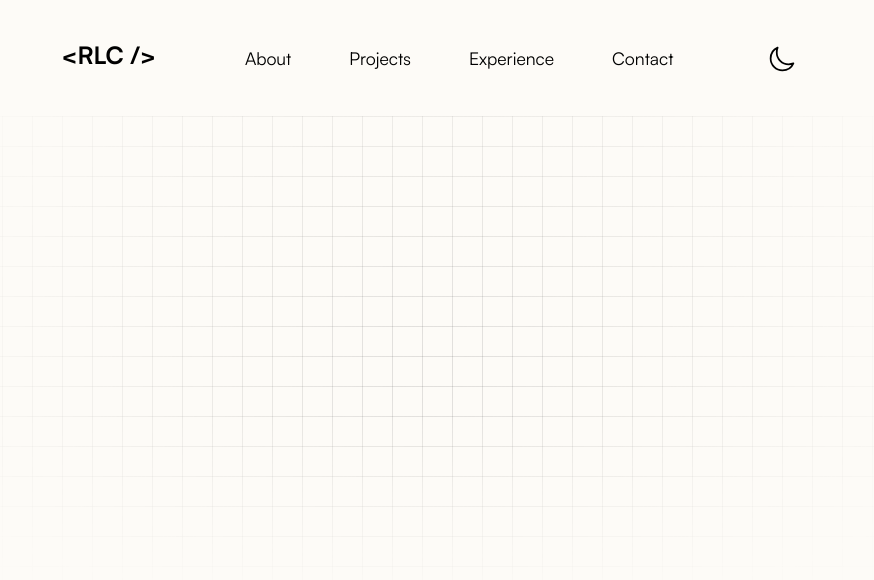
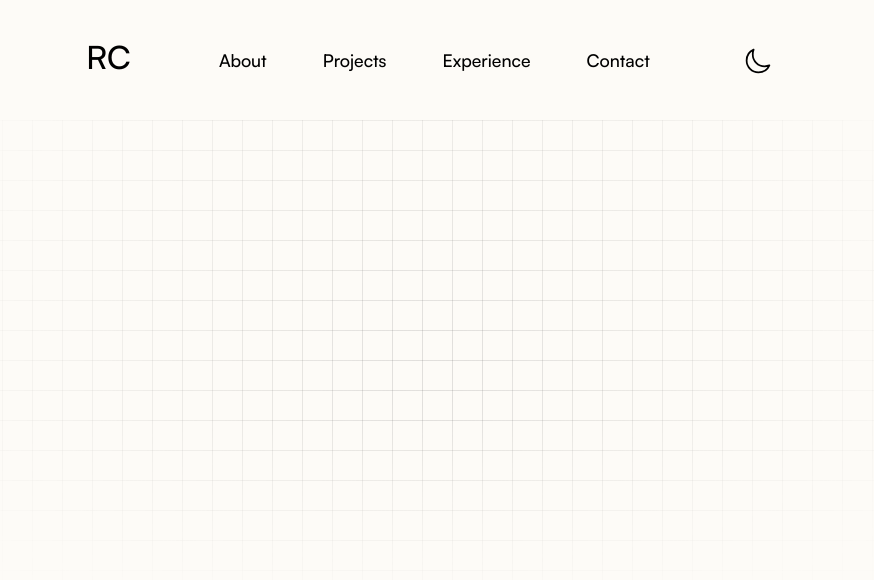
Before and after one commit to barreledout/personal_portfolio, a Next.js app: page / in a window 1280 px wide. Shown: the top 580 px of the page, without its empty margins (208-1082 px from the left). Built offline with nearby package versions, Linux system fonts and the light colour scheme.

Commit message:
key change: created an array of the li and just mapped over them creating the Link elements iteratively rather hardcoding it.

```diff
--- a/src/app/components/Navbar.tsx
+++ b/src/app/components/Navbar.tsx
@@ -8,10 +8,8 @@ const Navbar = () => {
 
   const handleScroller = () => {
     const offset = window.scrollY;
-    if (offset > 0.9) {
+    if (offset > 0.01) {
       setIsSticky(true);
-    } else {
-      setIsSticky(false);
     }
   };
 
@@ -22,34 +20,30 @@ const Navbar = () => {
     };
   }, []);
 
-  const heroName: string = `<RLC />`;
+  const heroName: string = ``;
 
   return (
     <div
-      className={`w-full flex justify-center px-[0] py-[20px] [transition:background-color_0.5s_ease] mx-auto ${
+      className={`sticky top-[0] w-full flex justify-center z-[1000] px-[0] py-[20px] [transition:background-color_0.5s_ease] mx-auto ${
         isSticky
-          ? "sticky top-[0] backdrop-filter backdrop-blur-[2px] [transition:background-color_0.3s_ease,_backdrop-filter_0.3s_ease] [mask-image:linear-gradient(360deg,_transparent,_bg-backgroundColor_15%)]"
+          ? "backdrop-filter backdrop-blur-[2px] [transition:background-color_0.3s_ease,_backdrop-filter_0.3s_ease] [mask-image:linear-gradient(360deg,_transparent,_bg-backgroundColor_15%)] "
           : ""
       }`}
     >
       <div className="flex justify-between items-center px-[1rem] py-[1rem] gap-[80px]">
-        <div className="relative bottom-[3px] text-[1.5em] font-[700]">
-          {heroName}
-        </div>
+        <div className="relative bottom-[3px] text-[2em] font-[500] ">RC</div>
         <nav>
           <ul className="flex justify-center items-center gap-[40px] text-[1.1em] list-none">
-            <li className="font-normal bg-transparent rounded-[10px] p-[9px] [transition:background-color_0.3s_ease] hover:bg-hover-hoverColor ">
-              <Link href={"/about"}>About</Link>
-            </li>
-            <li className="font-normal bg-transparent rounded-[10px] p-[9px] [transition:background-color_0.3s_ease] hover:bg-hover-hoverColor">
-              <Link href={"/projects"}>Projects</Link>
-            </li>
-            <li className="font-normal bg-transparent rounded-[10px] p-[9px] [transition:background-color_0.3s_ease] hover:bg-hover-hoverColor">
-              <Link href={"/experience"}>Experience</Link>
-            </li>
-            <li className="font-normal bg-transparent rounded-[10px] p-[9px] [transition:background-color_0.3s_ease] hover:bg-hover-hoverColor">
-              <Link href={"/contact"}>Contact</Link>
-            </li>
+            {["about", "projects", "experience", "contact"].map((item) => (
+              <li
+                key={item}
+                className="font-medium bg-transparent rounded-md p-2 transition-colors duration-300 ease-in-out hover:bg-hover-hoverColor"
+              >
+                <Link href={`/${item}`}>
+                  {item.charAt(0).toUpperCase() + item.slice(1)}
+                </Link>
+              </li>
+            ))}
           </ul>
         </nav>
         <Themebutton />
```
